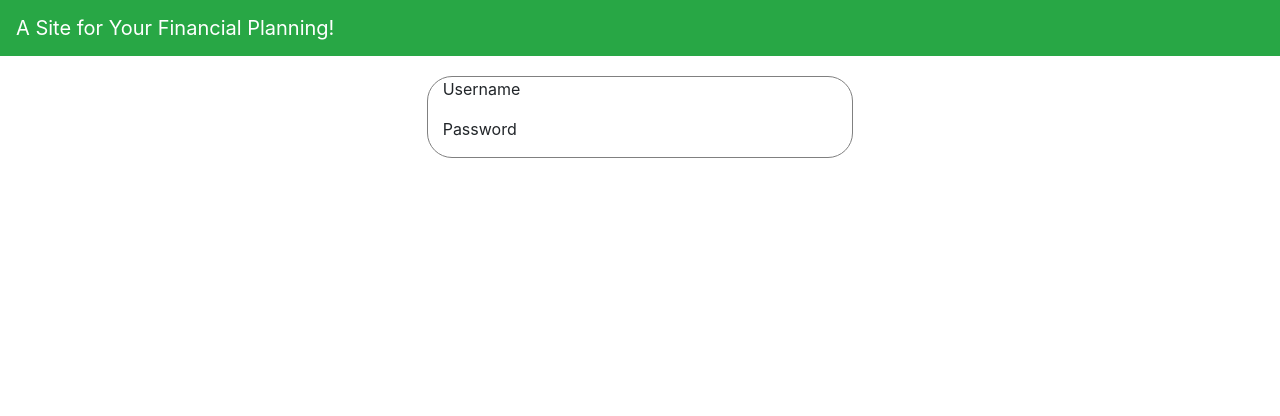
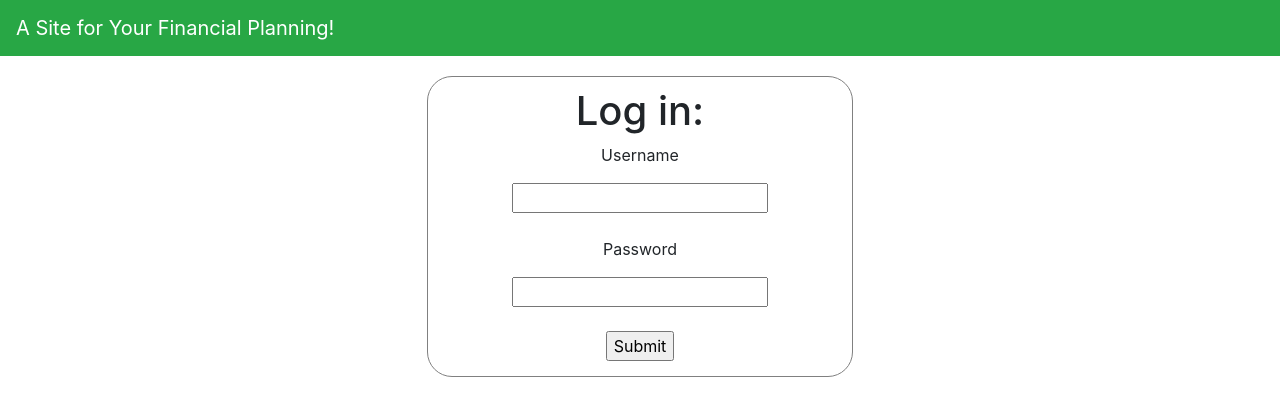
Before and after one commit to tmessall/financialSite, a plain HTML site: page index.html in a window 1280 px wide. Drawn offline with nearby package versions, Linux system fonts and the light colour scheme.

Commit message:
Added interior to login box

```diff
--- a/assets/styles/style.css
+++ b/assets/styles/style.css
@@ -1,4 +1,7 @@
 .login-box {
+    text-align: center;
+    padding-top: 10px;
+    padding-bottom: 15px;
     border-radius: 25px;
     margin-top: 20px;
     border: gray 1px solid;
--- a/index.html
+++ b/index.html
@@ -40,8 +40,18 @@
         <div class="row">
             <div class="col-sm-2 col-md-3 col-lg-4"></div>
             <div class="col-sm-8 col-md-6 col-lg-4 login-box">
-                <p>Username</p>
-                <p>Password</p>
+                <h1>Log in:</h1>
+                <form>
+                    <fieldset>
+                        <p>Username</p>
+                        <input type="text" id="username">
+                        <br></br>
+                        <p>Password</p>
+                        <input type="text" id="password">
+                        <br></br>
+                        <input type="submit" value="Submit">
+                    </fieldset>
+                </form>
             </div>
         </div>
     </div>
```
